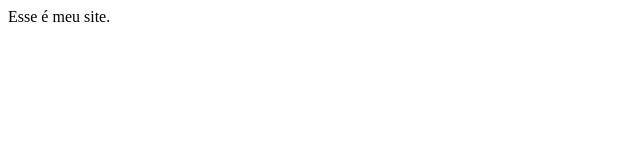
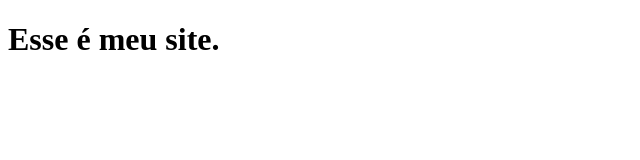
Before and after one commit to adr80/site, a plain HTML site: page index.html in a window 1280 px wide. Shown: the whole page, without its empty margins (0-640 px from the left). Drawn offline with Linux system fonts and the light colour scheme.

Commit message:
Inclusão do título

```diff
--- a/index.html
+++ b/index.html
@@ -5,6 +5,6 @@
         <title>Meu site</title>
     </head>
     <body>
-        Esse é meu site.
+        <h1>Esse é meu site.</h1>
     </body>
 </html>
```
